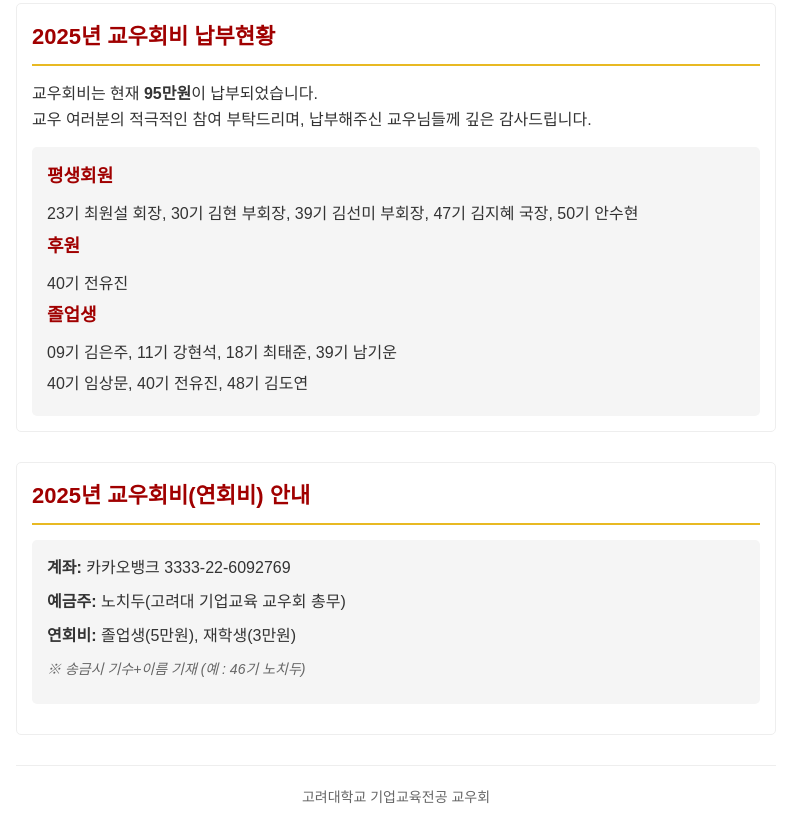
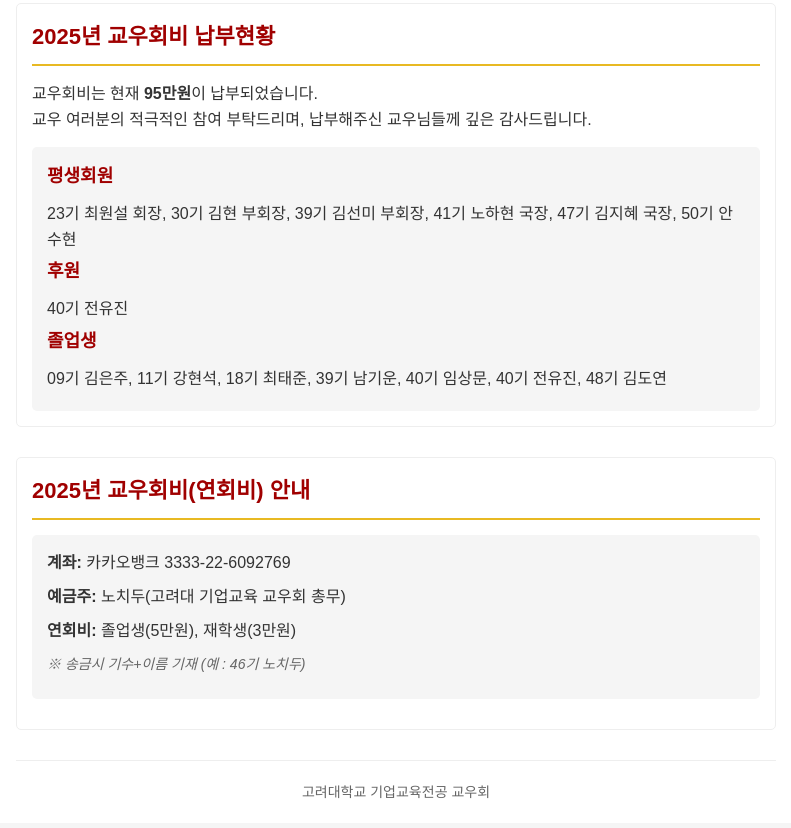
Before and after one commit to HYUNFLIX/koreahrd, a plain HTML site: page index.html in a window 1280 px wide. Shown: the part 1023-1851 px from the top of the page, without its empty margins (244-1035 px from the left). Drawn offline with Linux system fonts and the light colour scheme.

Commit message:
Update index.html

```diff
--- a/index.html
+++ b/index.html
@@ -187,14 +187,13 @@
 
       <div class="members-list">
         <h3>평생회원</h3>
-        <p>23기 최원설 회장, 30기 김현 부회장, 39기 김선미 부회장, 47기 김지혜 국장, 50기 안수현</p>
+        <p>23기 최원설 회장, 30기 김현 부회장, 39기 김선미 부회장, 41기 노하현 국장, 47기 김지혜 국장, 50기 안수현</p>
 
         <h3>후원</h3>
         <p>40기 전유진</p>
 
         <h3>졸업생</h3>
-        <p>09기 김은주, 11기 강현석, 18기 최태준, 39기 남기운</p>
-        <p>40기 임상문, 40기 전유진, 48기 김도연</p>
+        <p>09기 김은주, 11기 강현석, 18기 최태준, 39기 남기운, 40기 임상문, 40기 전유진, 48기 김도연</p>
       </div>
     </div>
 
```
